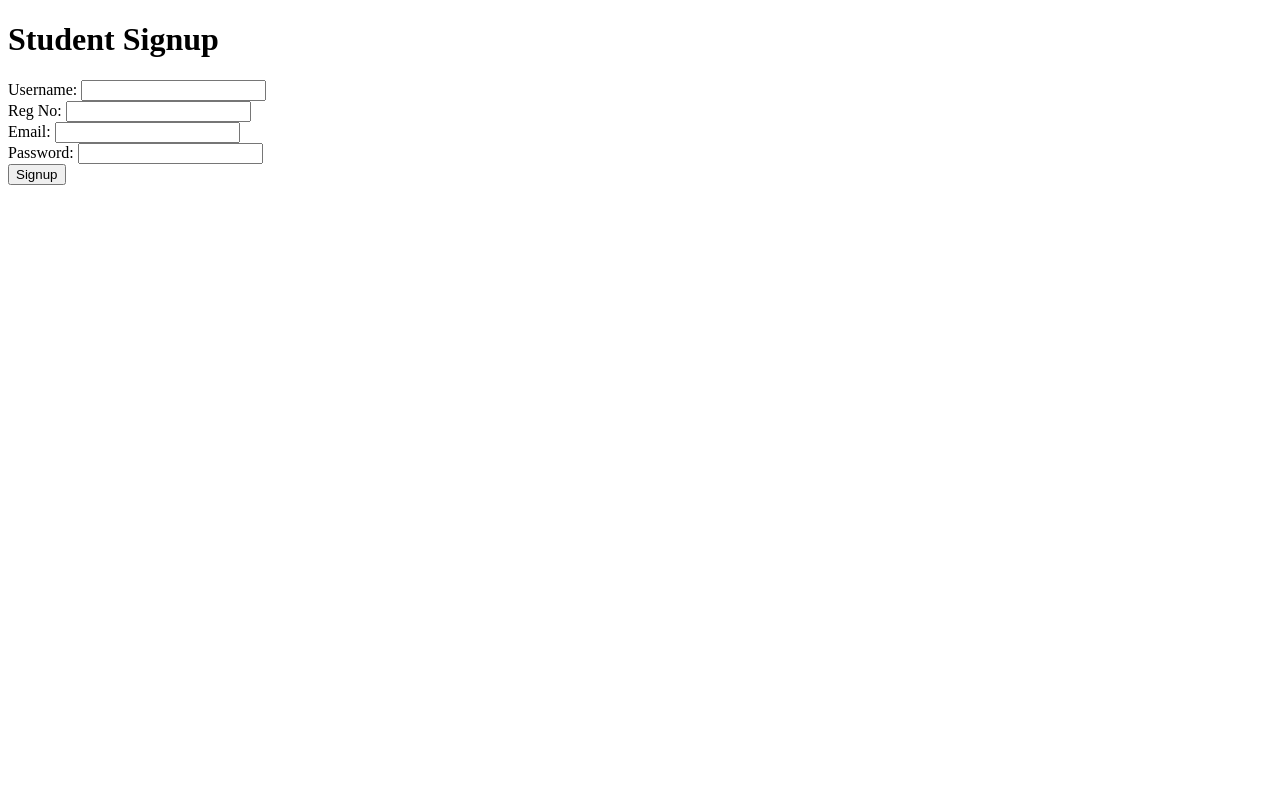
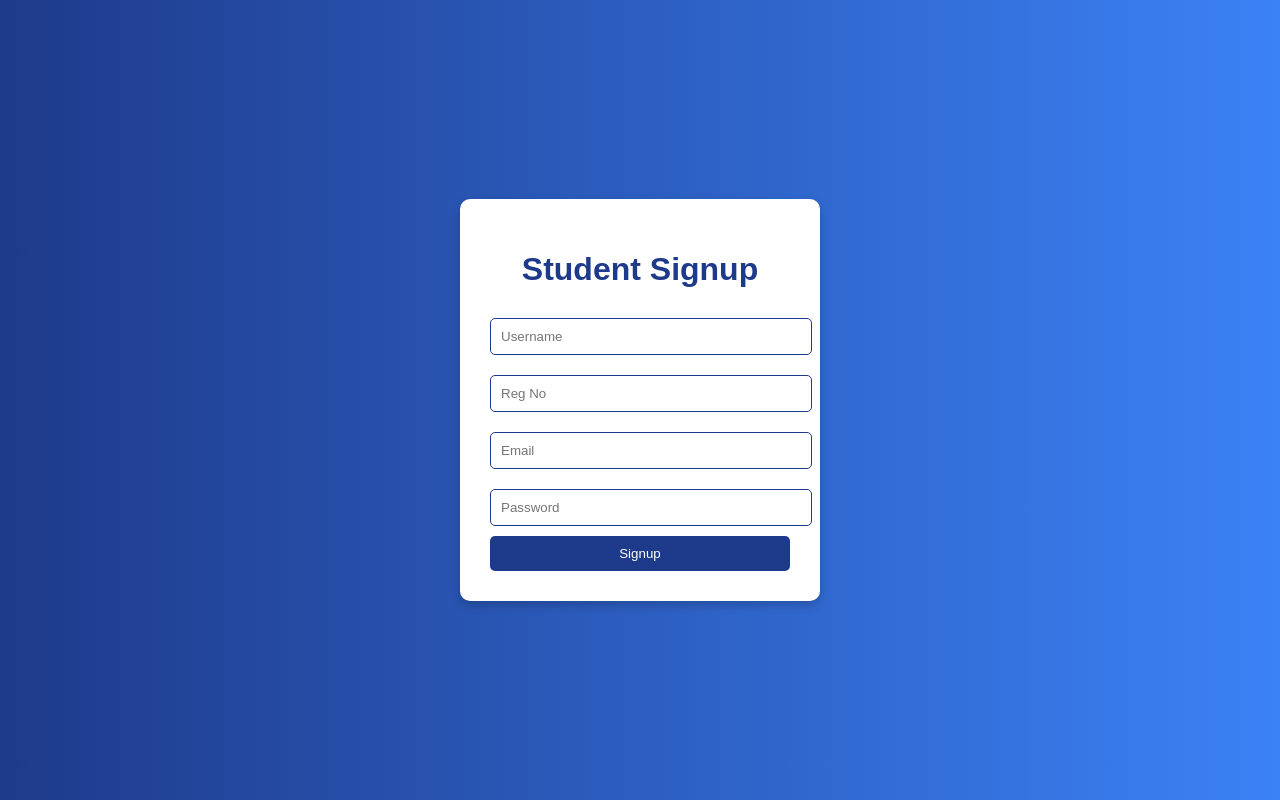
Before and after one commit to ArchBase/ExamPRO, a Flask app: page /signup_student in a window 1280 px wide. Run offline with Flask 3, Linux system fonts and the light colour scheme.

Commit message:
Update signup_student.html

```diff
--- a/made_by_copiolot/templates/signup_student.html
+++ b/made_by_copiolot/templates/signup_student.html
@@ -1,16 +1,75 @@
 <!DOCTYPE html>
-<html>
+<html lang="en">
 <head>
+    <meta charset="UTF-8">
+    <meta name="viewport" content="width=device-width, initial-scale=1.0">
     <title>Student Signup</title>
+    <style>
+        body {
+            font-family: Arial, sans-serif;
+            background: linear-gradient(to right, #1E3A8A, #3B82F6);
+            color: white;
+            display: flex;
+            justify-content: center;
+            align-items: center;
+            height: 100vh;
+            margin: 0;
+            overflow: hidden;
+        }
+        .container {
+            background: white;
+            color: #1E3A8A;
+            padding: 30px;
+            border-radius: 10px;
+            box-shadow: 0px 4px 10px rgba(0, 0, 0, 0.2);
+            text-align: center;
+            width: 300px;
+            transform: translateY(-100vh);
+            animation: slideIn 1s ease-out forwards;
+        }
+        h1 {
+            margin-bottom: 20px;
+        }
+        input {
+            width: 100%;
+            padding: 10px;
+            margin: 10px 0;
+            border: 1px solid #1E3A8A;
+            border-radius: 5px;
+        }
+        button {
+            background: #1E3A8A;
+            color: white;
+            border: none;
+            padding: 10px;
+            width: 100%;
+            border-radius: 5px;
+            cursor: pointer;
+            transition: background 0.3s ease;
+        }
+        button:hover {
+            background: #3B82F6;
+        }
+        @keyframes slideIn {
+            from {
+                transform: translateY(-100vh);
+            }
+            to {
+                transform: translateY(0);
+            }
+        }
+    </style>
 </head>
 <body>
-    <h1>Student Signup</h1>
-    <form method="POST">
-        Username: <input type="text" name="username"><br>
-        Reg No: <input type="text" name="reg_no"><br>
-        Email: <input type="email" name="email"><br>
-        Password: <input type="password" name="password"><br>
-        <button type="submit">Signup</button>
-    </form>
+    <div class="container">
+        <h1>Student Signup</h1>
+        <form method="POST">
+            <input type="text" name="username" placeholder="Username" required>
+            <input type="text" name="reg_no" placeholder="Reg No" required>
+            <input type="email" name="email" placeholder="Email" required>
+            <input type="password" name="password" placeholder="Password" required>
+            <button type="submit">Signup</button>
+        </form>
+    </div>
 </body>
 </html>
```
